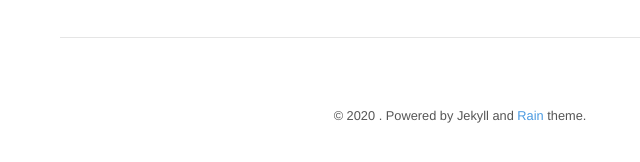
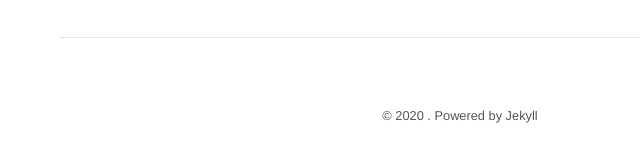
Before and after one commit to 2xInG/2xing.github.io, a Jekyll site: the page built from index.html, in a window 1280 px wide. Shown: the part 231-393 px from the top of the page, without its empty margins (180-820 px from the left). Built offline with Jekyll 4.4.1, drawn with Linux system fonts in a browser that asks for light colours; the list of posts is cut into pages by our own code.

Commit message:
Update default.html

```diff
--- a/_layouts/default.html
+++ b/_layouts/default.html
@@ -32,7 +32,7 @@
 
     <footer>
       <span>
-        &copy; <time datetime="{{ site.time }}">{{ site.time | date: '%Y' }}</time> {{ site.author.name }}. Powered by Jekyll and <a href="#">Rain</a> theme.
+        &copy; <time datetime="{{ site.time }}">{{ site.time | date: '%Y' }}</time> {{ site.author.name }}. Powered by Jekyll
       </span>
     </footer>
   </body>
```
